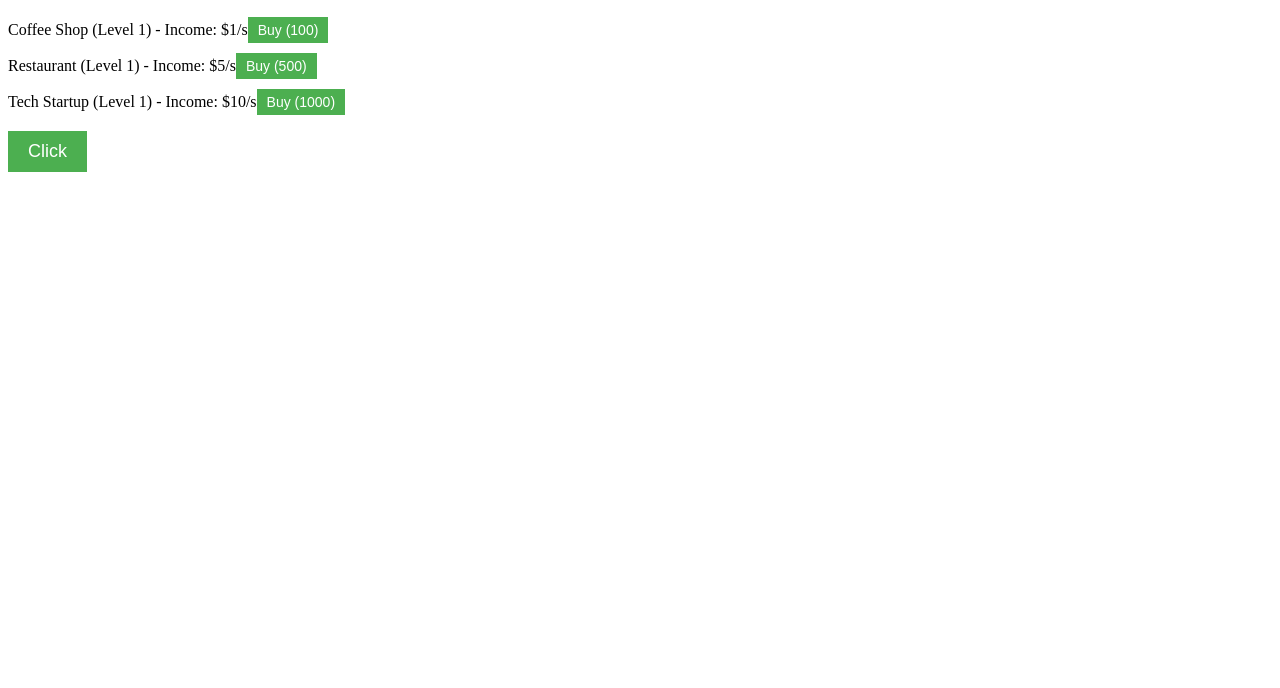
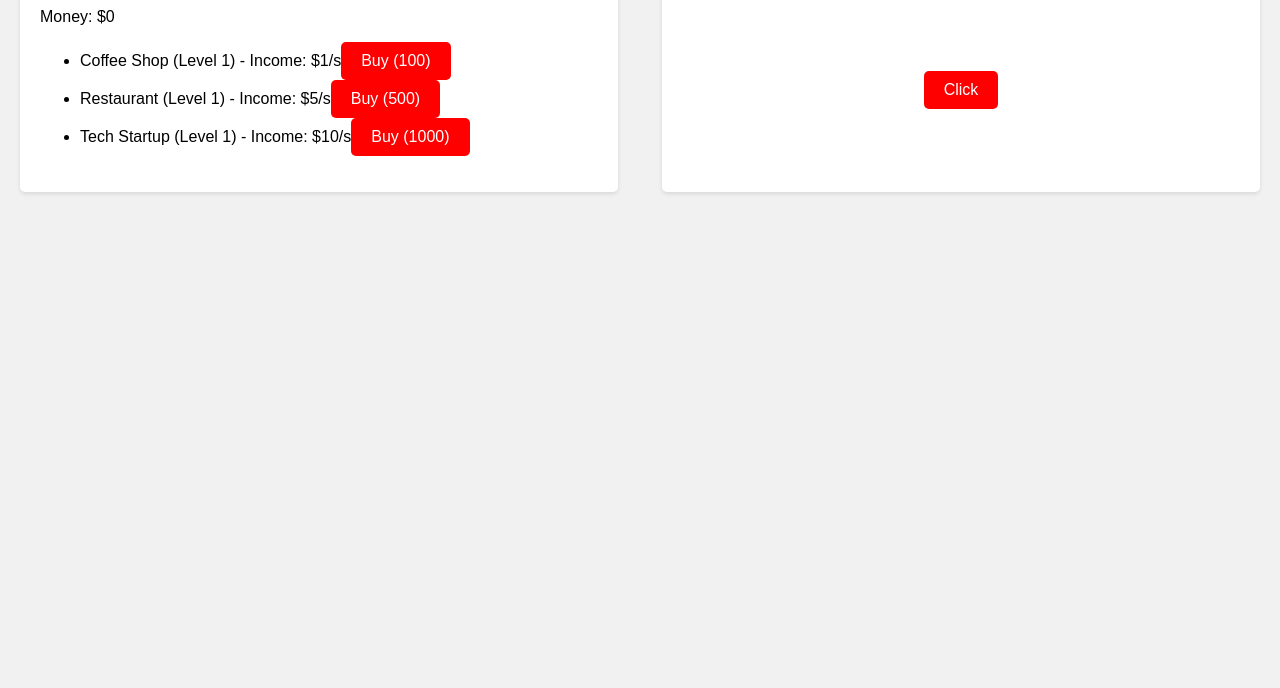
Before and after one commit to ME-YOU-SICK/Business-Minded, a plain HTML site: page index.html in a window 1280 px wide. Shown: the part 112-800 px from the top of the page. Drawn offline with Linux system fonts and the light colour scheme.

Commit message:
Update styles.css

```diff
--- a/styles.css
+++ b/styles.css
@@ -1,37 +1,52 @@
-.container {
-  text-align: center;
-  margin-top: 100px;
+body {
+  font-family: Arial, sans-serif;
+  background-color: #f1f1f1;
+  padding: 20px;
+  margin: 0;
 }
 
-#money-display {
-  font-size: 24px;
-  margin-bottom: 20px;
+h1 {
+  text-align: center;
 }
 
-#click-button {
-  font-size: 18px;
-  padding: 10px 20px;
-  background-color: #4CAF50;
-  color: white;
-  border: none;
-  cursor: pointer;
+.game-container {
+  display: flex;
+  justify-content: space-between;
 }
 
-#business-list {
-  text-align: left;
-  list-style-type: none;
-  padding: 0;
+.info-panel {
+  width: 45%;
+  background-color: #fff;
+  padding: 20px;
+  border-radius: 5px;
+  box-shadow: 0 2px 4px rgba(0, 0, 0, 0.1);
 }
 
-#business-list li {
-  margin-bottom: 10px;
+.info-panel p {
+  margin: 0;
 }
 
-#business-list button {
-  font-size: 14px;
-  padding: 5px 10px;
-  background-color: #4CAF50;
-  color: white;
+.game-panel {
+  width: 45%;
+  background-color: #fff;
+  padding: 20px;
+  border-radius: 5px;
+  box-shadow: 0 2px 4px rgba(0, 0, 0, 0.1);
+  display: flex;
+  align-items: center;
+  justify-content: center;
+}
+
+button {
+  background-color: red;
+  color: #fff;
+  padding: 10px 20px;
   border: none;
+  border-radius: 5px;
   cursor: pointer;
+  font-size: 16px;
 }
+
+button:hover {
+  opacity: 0.8;
+}
```
